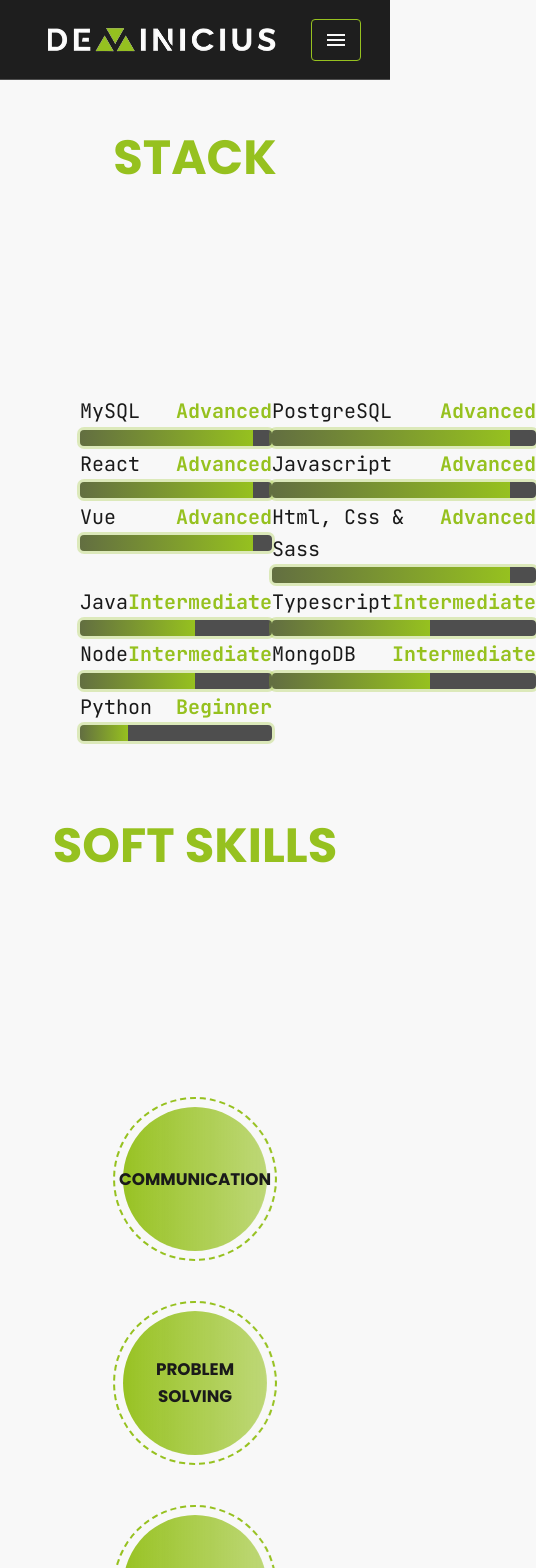
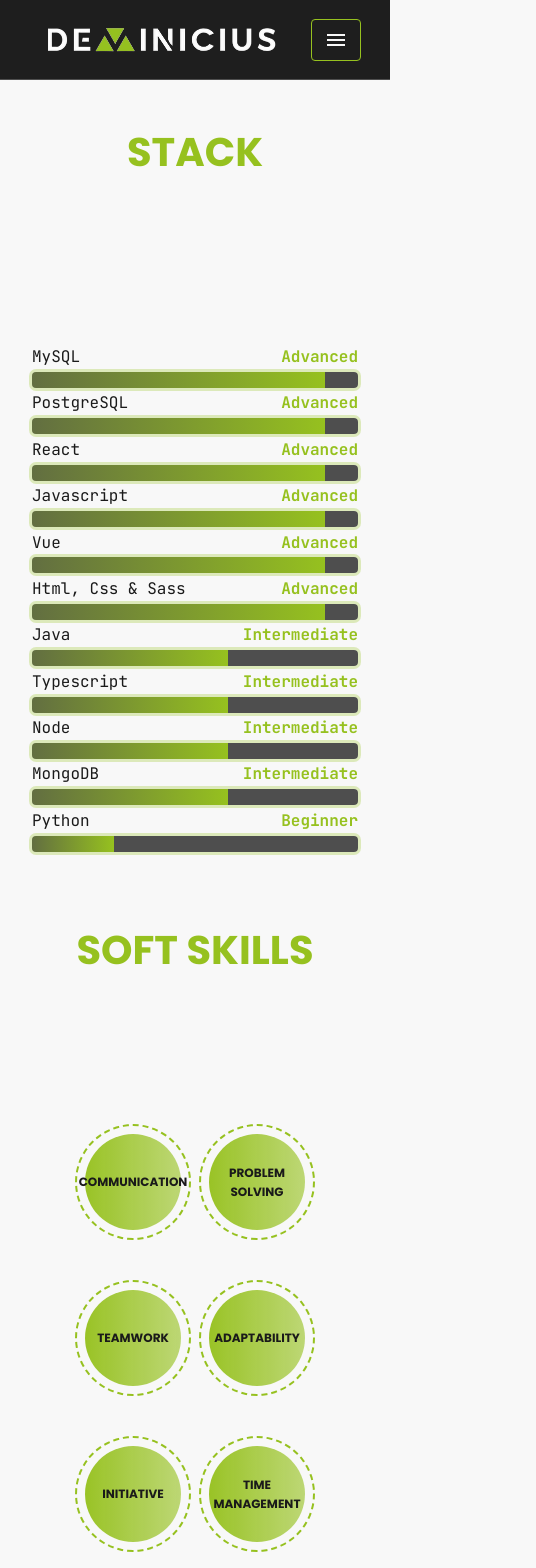
Before and after one commit to viniciussis/My_Porfolio_V2, a Vue app: page /skills in a window 390 px wide. Shown: the top 1568 px of the page, 536 px wide, since content can reach past the window. Built offline with nearby package versions, Linux system fonts and the light colour scheme.

Commit message:
responsivity update

```diff
--- a/src/assets/main.scss
+++ b/src/assets/main.scss
@@ -17,6 +17,10 @@ a {
   color: var(--green);
   font-size: 3rem;
   font-weight: 700;
+
+  @media screen and (max-width:550px){
+    font-size: 2.5rem;
+  }
 }
 
 input:-webkit-autofill {
--- a/src/components/SkillBar.vue
+++ b/src/components/SkillBar.vue
@@ -30,6 +30,7 @@ defineProps({
 
 <style lang="scss">
 .skillBar {
+  grid-column: span 12;
   max-width: 30rem;
   width: 100%;
 
@@ -44,6 +45,14 @@ defineProps({
     .name__level {
       color: var(--green);
       font-weight: 700;
+    }
+
+    @media screen and (max-width:500px) {
+      font-size: 1rem;
+
+      .name__level{
+        font-size: 1rem;
+      }
     }
   }
 
@@ -89,5 +98,17 @@ defineProps({
       }
     }
   }
+
+  @media screen and (min-width: 2200px){
+    grid-column: span 3;
+  }
+
+  @media screen and (min-width: 1675px) and (max-width: 2200px){
+    grid-column: span 4;
+  }
+
+  @media screen and (min-width: 1150px) and (max-width: 1675px){
+    grid-column: span 6;
+  }
 }
 </style>
--- a/src/components/SkillCircle.vue
+++ b/src/components/SkillCircle.vue
@@ -20,7 +20,7 @@ defineProps({
   width: 10rem;
   height: 10rem;
   float: left;
-  margin: 1rem;
+  margin: 1rem 0;
 
   .skill__name {
     text-align: center;
@@ -50,6 +50,15 @@ defineProps({
   &:active .skill__circle {
     animation: spin 2s linear infinite;
   }
+
+  @media screen and (max-width: 550px) {
+    width: 7rem;
+    height: 7rem;
+
+    .skill__name {
+      font-size: 0.75rem;
+    }
+  }
 }
 
 @keyframes spin {
--- a/src/views/ProjectsView.vue
+++ b/src/views/ProjectsView.vue
@@ -59,7 +59,7 @@
   padding: 2.5rem 0;
   display: flex;
   flex-direction: column;
-  gap: 2rem;
+  gap: 2rem 0;
   justify-content: center;
   margin: 0 4rem;
   align-items: center;
@@ -77,17 +77,17 @@
       background-color: var(--dark-gray);
       border-radius: 1rem;
 
-      @media (min-width: 950px) {
+      @media screen and (min-width: 1230px) and (max-width: 1500px) {
         grid-column: span 6;
       }
 
-      @media (min-width: 1500px) {
+      @media screen and (min-width: 1500px){
         grid-column: span 4;
       }
 
       .card__img {
         position: relative;
-        height: 300px;
+        height: auto;
         overflow: hidden;
         border-top-left-radius: 1rem;
         border-top-right-radius: 1rem;
@@ -95,7 +95,6 @@
 
         .img {
           width: 100%;
-          height: auto;
           border-top-left-radius: 1rem;
           border-top-right-radius: 1rem;
           object-fit: cover;
@@ -171,14 +170,6 @@
         }
       }
     }
-
-    @media (min-width: 768px) {
-      gap: 12px;
-    }
-
-    @media (min-width: 576px) {
-      padding: 0 16px;
-    }
   }
 }
 </style>
--- a/src/views/SkillsView.vue
+++ b/src/views/SkillsView.vue
@@ -90,7 +90,7 @@ const softSkills = ref([
     <h2 class="sectionTitle">stack</h2>
     <h3 class="skills__subtitle">Delve into the technologies I master in full-stack development!</h3>
     <section class="skills__stack">
-      <SkillBar :level="skill.level" v-bind:key="skill.id" v-for="skill in stackSkills" :name="skill.name"
+      <SkillBar class="stack__skillbar" :level="skill.level" v-bind:key="skill.id" v-for="skill in stackSkills" :name="skill.name"
         :percent="skill.percent" />
     </section>
     <h2 class="sectionTitle">soft skills</h2>
@@ -106,7 +106,7 @@ const softSkills = ref([
 
 <style lang="scss" scoped>
 .skills {
-  padding: 2.5rem 0;
+  padding: 2.5rem 4rem;
   display: flex;
   flex-direction: column;
   gap: 2rem;
@@ -115,14 +115,14 @@ const softSkills = ref([
 
   .skills__subtitle {
     font-size: 1.75rem;
+    text-align: center;
     font-weight: 700;
   }
 
   .skills__stack {
     display: grid;
-    grid-template-columns: 1fr 1fr;
+    grid-template-columns: repeat(12, 1fr);
     width: 100%;
-    padding: 0 5rem;
     justify-items: center;
     margin-bottom: 2rem;
   }
@@ -130,7 +130,6 @@ const softSkills = ref([
   .skills__softSkills {
     position: relative;
     display: flex;
-    padding: 0 5rem;
     justify-content: center;
     align-items: center;
     gap: 0.75rem;
@@ -140,8 +139,15 @@ const softSkills = ref([
   .skills_certificates {
     justify-content: center;
     align-items: center;
-    padding: 0 5rem;
     display: flex;
+  }
+
+  @media screen and (max-width: 550px) {
+    padding: 2.5rem 2rem;
+
+    .skills__subtitle{
+      font-size: 1.25rem;
+    }
   }
 }
 </style>
```
